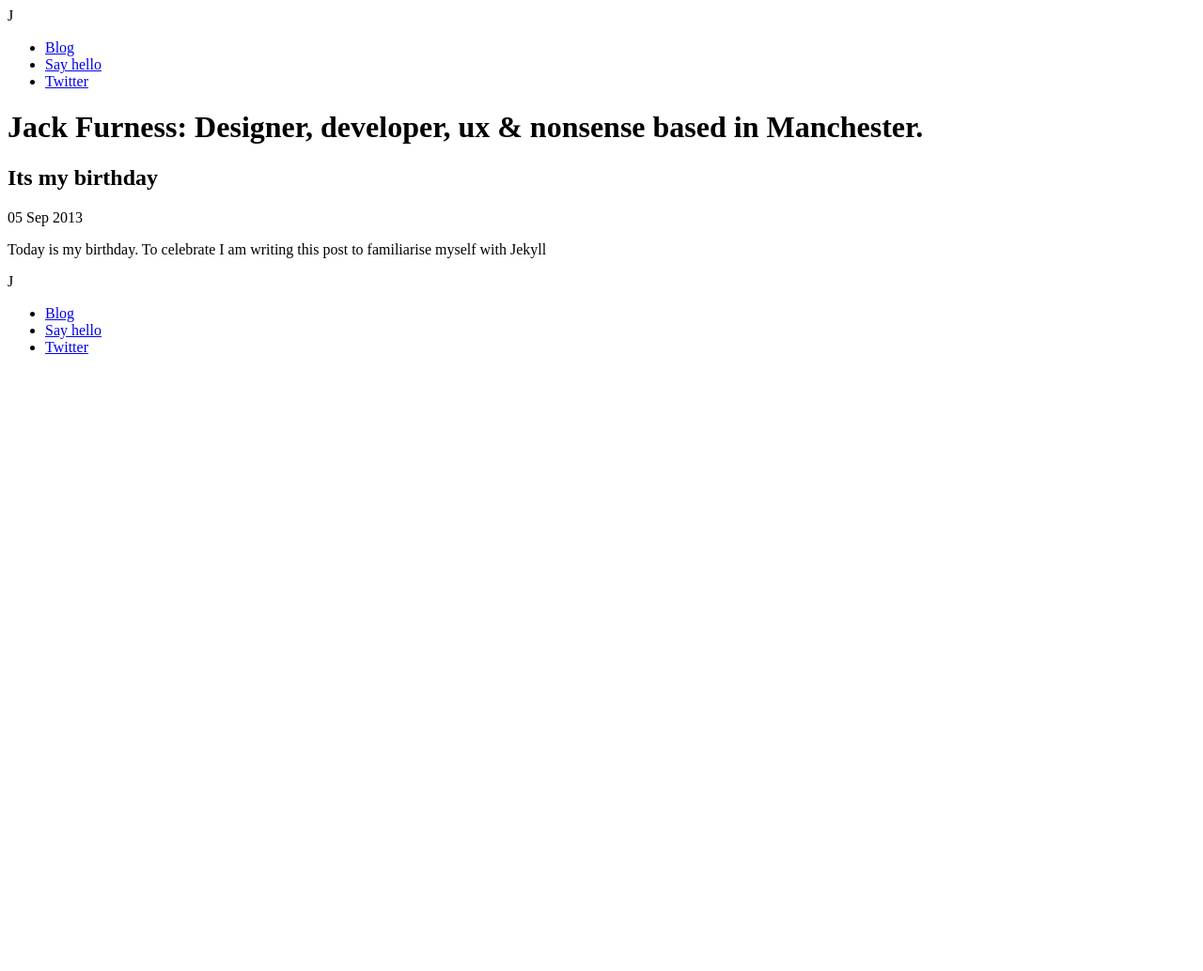
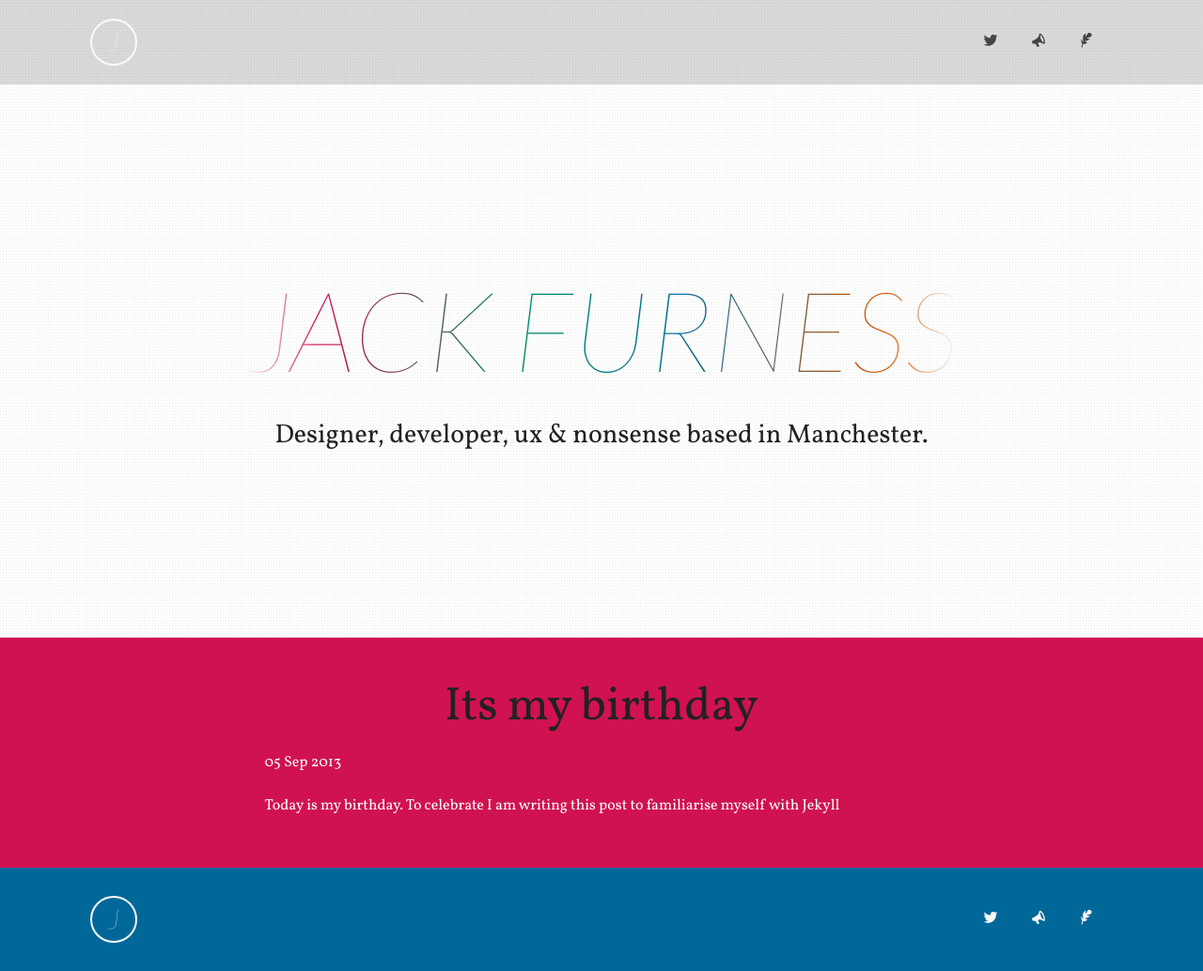
Before and after one commit to jackfurness/jackfurness.github.io, a Jekyll site: the page built from _posts/2013-09-05-my-birthday.markdown, in a window 1280 px wide. Shown: the whole page at 94% size. Built offline with Jekyll 4.4.1, drawn with Linux system fonts in a browser that asks for light colours; Markdown is read by kramdown in place of the engine named in the settings; before the commit the page ends 900 px from its top, so only the background shows below that.

Commit message:
fixed missing links

```diff
--- a/_includes/styles_and_scripts.html
+++ b/_includes/styles_and_scripts.html
@@ -11,4 +11,4 @@
 <link href='http://fonts.googleapis.com/css?family=Vollkorn' rel='stylesheet' type='text/css'>
 <link href='http://fonts.googleapis.com/css?family=Lato:100italic' rel='stylesheet' type='text/css'>
 
-<link rel="stylesheet" href="css/style.css">
+<link rel="stylesheet" href="/css/style.css">
--- a/_layouts/default.html
+++ b/_layouts/default.html
@@ -7,19 +7,18 @@
         <div class="nav-background">
           <nav>
          <div class="logo">
-            <span class="logo-inner">J</span>
+            <a href="#"><span class="logo-inner">J</span></a>
           </div>
             <ul>
               <li><a href="#"><i class="icon-feather"></i><span class="offscreen">Blog</span></a></li>
-              <li><a href="#"><i class="icon-megaphone"></i><span class="offscreen">Say hello</span></a></li>
-              <li><a href="#"><i class="icon-twitter"></i><span class="offscreen">Twitter</span></a></li>
+              <li><a href="mailto:jackfurness@gmail.com?subject=Hello!"><i class="icon-megaphone"></i><span class="offscreen">Say hello</span></a></li>
+              <li><a href="https://twitter.com/j_furness"><i class="icon-twitter"></i><span class="offscreen">Twitter</span></a></li>
             </ul>
           </nav>
         </div>
         <div class="header-container">
           <header>
-            <!--<h1 class="title"><a href="/">{{ site.name }}</a></h1>-->
-            <h1><span class="main-heading">Jack Furness</span><span class="offscreen">:</span> <span class="faux-subheading">Designer, developer, ux &amp; nonsense based in Manchester.</span></h1>
+            <h1><span class="main-heading">{{ site.name }}</span><span class="offscreen">:</span> <span class="faux-subheading">Designer, developer, ux &amp; nonsense based in Manchester.</span></h1>
           </header>
         </div>
         <div class="main-background">
@@ -32,12 +31,12 @@
         <footer>
            <nav>
          <div class="logo">
-            <span class="logo-inner">J</span>
+            <a href="#"><span class="logo-inner">J</span></a>
           </div>
             <ul>
-              <li><a href="#"><i class="icon-feather"></i><span class="offscreen">Blog</span></a></li>
-              <li><a href="#"><i class="icon-megaphone"></i><span class="offscreen">Say hello</span></a></li>
-              <li><a href="#"><i class="icon-twitter"></i><span class="offscreen">Twitter</span></a></li>
+              <li><a href="#" title="Blog"><i class="icon-feather"></i><span class="offscreen">Blog</span></a></li>
+              <li><a href="mailto:jackfurness@gmail.com?subject=Hello!" title="Email"><i class="icon-megaphone"></i><span class="offscreen">Say hello</span></a></li>
+              <li><a href="https://twitter.com/j_furness" title="@j_furness"><i class="icon-twitter"></i><span class="offscreen">Twitter</span></a></li>
             </ul>
           </nav>
         </footer>
```
Also changed, not shown: 5 other files.
